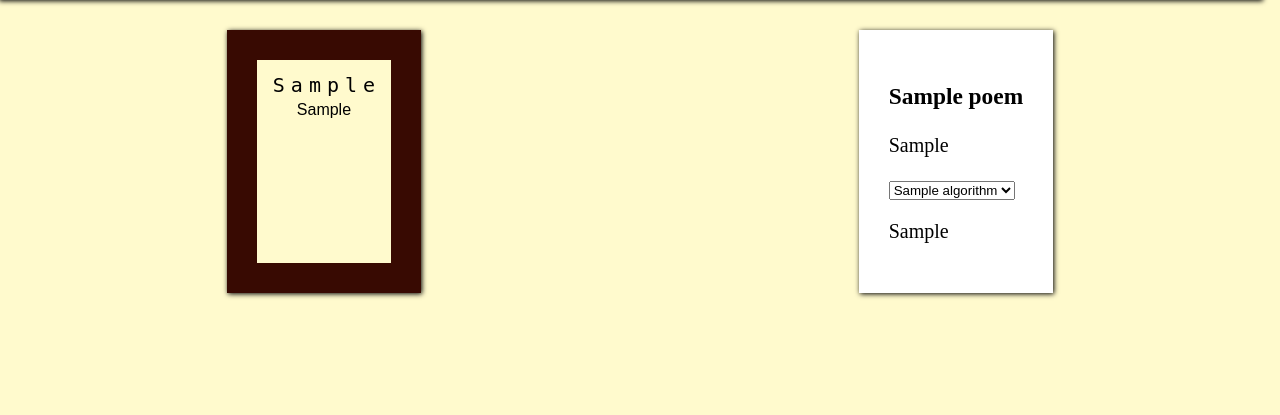
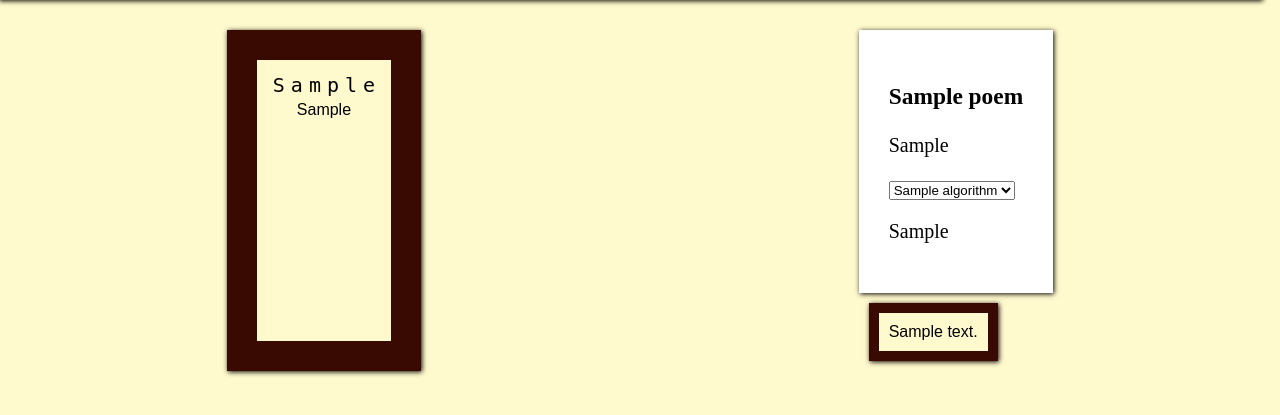
Before and after one commit to Hathaway2010/poetry-scansion, a Django app: page /automated in a window 1280 px wide. Shown: the part 56-471 px from the top of the page. Run offline with Django 3.2, Linux system fonts and the light colour scheme; tables that the repository leaves empty hold one stand-in row (values such as "Sample post"); some web fonts are replaced.

Commit message:
add info about algorithms to automated scansion page

```diff
--- a/app/static/app/automated.js
+++ b/app/static/app/automated.js
@@ -11,6 +11,14 @@
 });
 
 function reload() {
+  let scansionType = document.getElementById('algorithm').value;
+  const about = document.querySelectorAll('.about-algorithm');
+  if (about) {
+    about.forEach((element) => {
+      element.style.display = 'none'
+    })
+  }
+  document.getElementById(`about-${scansionType}`).style.display = 'inline-block';
   const tables = document.querySelectorAll('table')
   if (tables) {
     tables.forEach((element) => {
@@ -18,7 +26,6 @@
     })
   }
   const poem = document.querySelector('#poem-text').textContent;
-  let scansionType = document.getElementById('algorithm').value;
   let scansion = document.getElementById(`${scansionType}`).textContent;
   // split poem and chosen scansion into lines
   let lines = poem.split(/\r\n|\n|\r/);
--- a/app/static/app/styles.css
+++ b/app/static/app/styles.css
@@ -178,7 +178,19 @@
   font-size: 13px;
   font-family: sans-serif;
 }
-
+/* #auto-original {
+  display: flex;
+  flex-direction: column;
+} */
+.about-algorithm {
+  display: none;
+  font-family: sans-serif;
+  max-width: 500px;
+  padding: 10px;
+  margin: 10px;
+  border: 10px solid #380a02;
+  box-shadow: 1px 1px 5px black;
+}
 @media only screen and (max-width: 600px) {
   #login, #register {
     margin: 2.5%;
@@ -214,6 +226,7 @@
     padding: 5px;
   }
 }
+
 @media only screen and (max-width: 400px) {
   .word {
     font-size: 13px;
--- a/app/templates/app/automated.html
+++ b/app/templates/app/automated.html
@@ -6,7 +6,7 @@
     <div class="container">
         {% csrf_token %}
         <div id="poem-to-scan"></div>
-        <div id="original">
+        <div id="auto-original">
             <div id="original-poem">
                 <p id="poem-id">{{ poem.pk }}</p>
                 <h3>{{ poem.title }}</h3>
@@ -24,6 +24,11 @@
                     <div id="{{ scansion.type.function_name }}">{{ scansion.scansion }}</div>
                 {% endfor %}
             </pre>
+            <div id="abouts">
+                {% for algorithm in algorithms %}
+                    <div id="about-{{ algorithm.function_name }}"class="about-algorithm">{{ algorithm.about }}</div>
+                {% endfor %}
+            </div>
         </div>
     </div>
 {% endblock %}
```
